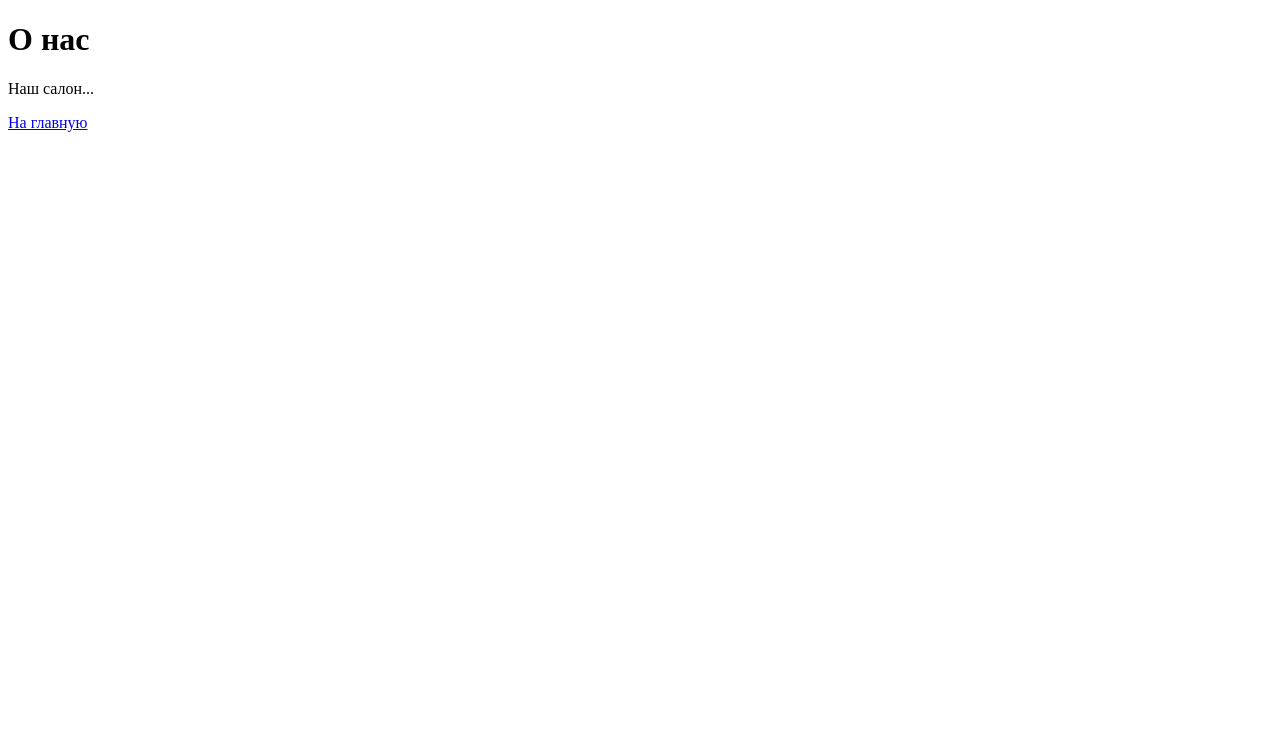
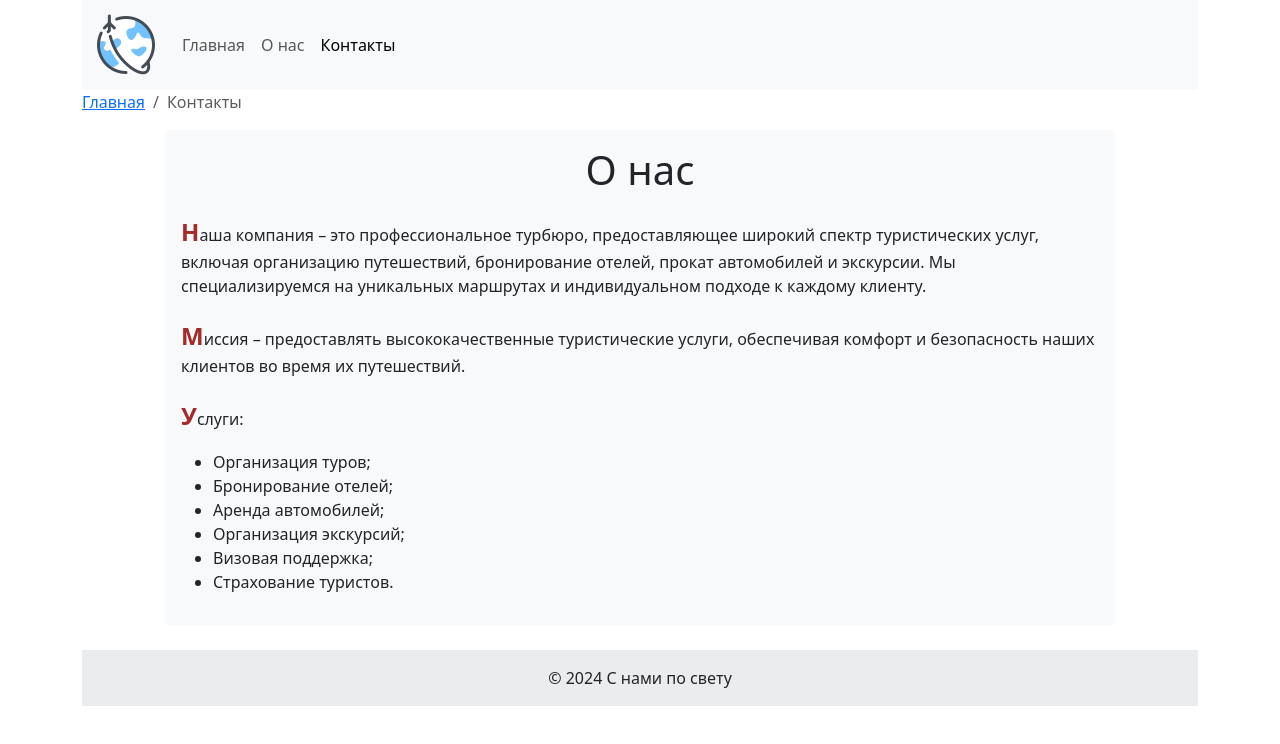
Before and after one commit to ipapMaster/Demography, a plain HTML site: page about.html in a window 1280 px wide. Drawn offline with nearby package versions, Linux system fonts and the light colour scheme.

Commit message:
About page added

```diff
--- a/about.html
+++ b/about.html
@@ -1,12 +1,92 @@
 <!DOCTYPE html>
 <html lang="ru">
+
 <head>
     <meta charset="UTF-8">
-    <title>О нас</title>
+    <meta name="viewport" content="width=device-width, initial-scale=1.0">
+    <title>Свяжитесь с нами</title>
+    <link type="image/png" sizes="32x32" rel="icon" href="images/favicon.png">
+    <link href="https://cdn.jsdelivr.net/npm/bootstrap@5.3.3/dist/css/bootstrap.min.css" rel="stylesheet"
+          integrity="sha384-QWTKZyjpPEjISv5WaRU9OFeRpok6YctnYmDr5pNlyT2bRjXh0JMhjY6hW+ALEwIH" crossorigin="anonymous">
+    <link type="text/css" rel="stylesheet" href="css/style.css">
+    <style>
+        @import url("https://fonts.googleapis.com/css?family=Open+Sans&display=swap");
+    </style>
 </head>
+
 <body>
-<h1>О нас</h1>
-<p>Наш салон...</p>
-<a href=".">На главную</a>
+<!--главный контейнер-->
+<div class="container">
+    <!--шапка-->
+    <header>
+        <nav class="navbar navbar-expand-lg bg-body-tertiary">
+            <div class="container-fluid">
+                <a class="navbar-brand" href="index.html"><img src="images/logo.png" alt="Вокруг света"></a>
+                <button class="navbar-toggler" type="button" data-bs-toggle="collapse" data-bs-target="#navbarNav"
+                        aria-controls="navbarNav" aria-expanded="false" aria-label="Переключатель навигации">
+                    <span class="navbar-toggler-icon"></span>
+                </button>
+                <div class="collapse navbar-collapse" id="navbarNav">
+                    <ul class="navbar-nav">
+                        <li class="nav-item">
+                            <a class="nav-link" href="index.html">Главная</a>
+                        </li>
+                        <li class="nav-item">
+                            <a class="nav-link" href="about.html">О нас</a>
+                        </li>
+                        <li class="nav-item">
+                            <a class="nav-link active" aria-current="page" href="contacts.html">Контакты</a>
+                        </li>
+                    </ul>
+                </div>
+            </div>
+        </nav>
+    </header>
+    <!--шапка (end)-->
+    <!--хлебные крошки-->
+    <nav aria-label="breadcrumb">
+        <ol class="breadcrumb">
+            <li class="breadcrumb-item"><a href="index.html">Главная</a></li>
+            <li class="breadcrumb-item active" aria-current="page">Контакты</li>
+        </ol>
+    </nav>
+    <!--хлебные крошки-->
+    <!--форма обратной связи-->
+    <div class="row">
+        <div class="col-10 col-centered bg-light p-3 rounded">
+            <h1 class="text-center">О нас</h1>
+            <p>Наша компания &ndash; это профессиональное турбюро, предоставляющее широкий спектр туристических услуг,
+                включая организацию путешествий, бронирование отелей, прокат автомобилей и экскурсии. Мы
+                специализируемся на уникальных маршрутах и индивидуальном подходе к каждому клиенту.</p>
+            <p>Миссия &ndash; предоставлять высококачественные туристические услуги, обеспечивая комфорт и
+                безопасность наших клиентов во время их путешествий.</p>
+            <p>Услуги:</p>
+            <ul>
+                <li>Организация туров;</li>
+                <li>Бронирование отелей;</li>
+                <li>Аренда автомобилей;</li>
+                <li>Организация экскурсий;</li>
+                <li>Визовая поддержка;</li>
+                <li>Страхование туристов.</li>
+            </ul>
+        </div>
+    </div>
+    <!--форма обратной связи (end)-->
+    <!--подвал-->
+    <br>
+    <footer class="bg-body-tertiary text-center text-lg-start">
+        <!-- Copyright -->
+        <div class="text-center p-3" style="background-color: rgba(0, 0, 0, 0.05);">
+            © 2024 С нами по свету
+        </div>
+        <!-- Copyright -->
+    </footer>
+    <!--подвал end-->
+</div>
+<!--главный контейнер (end)-->
+<script src="https://cdn.jsdelivr.net/npm/bootstrap@5.3.3/dist/js/bootstrap.bundle.min.js"
+        integrity="sha384-YvpcrYf0tY3lHB60NNkmXc5s9fDVZLESaAA55NDzOxhy9GkcIdslK1eN7N6jIeHz"
+        crossorigin="anonymous"></script>
 </body>
+
 </html>
```
